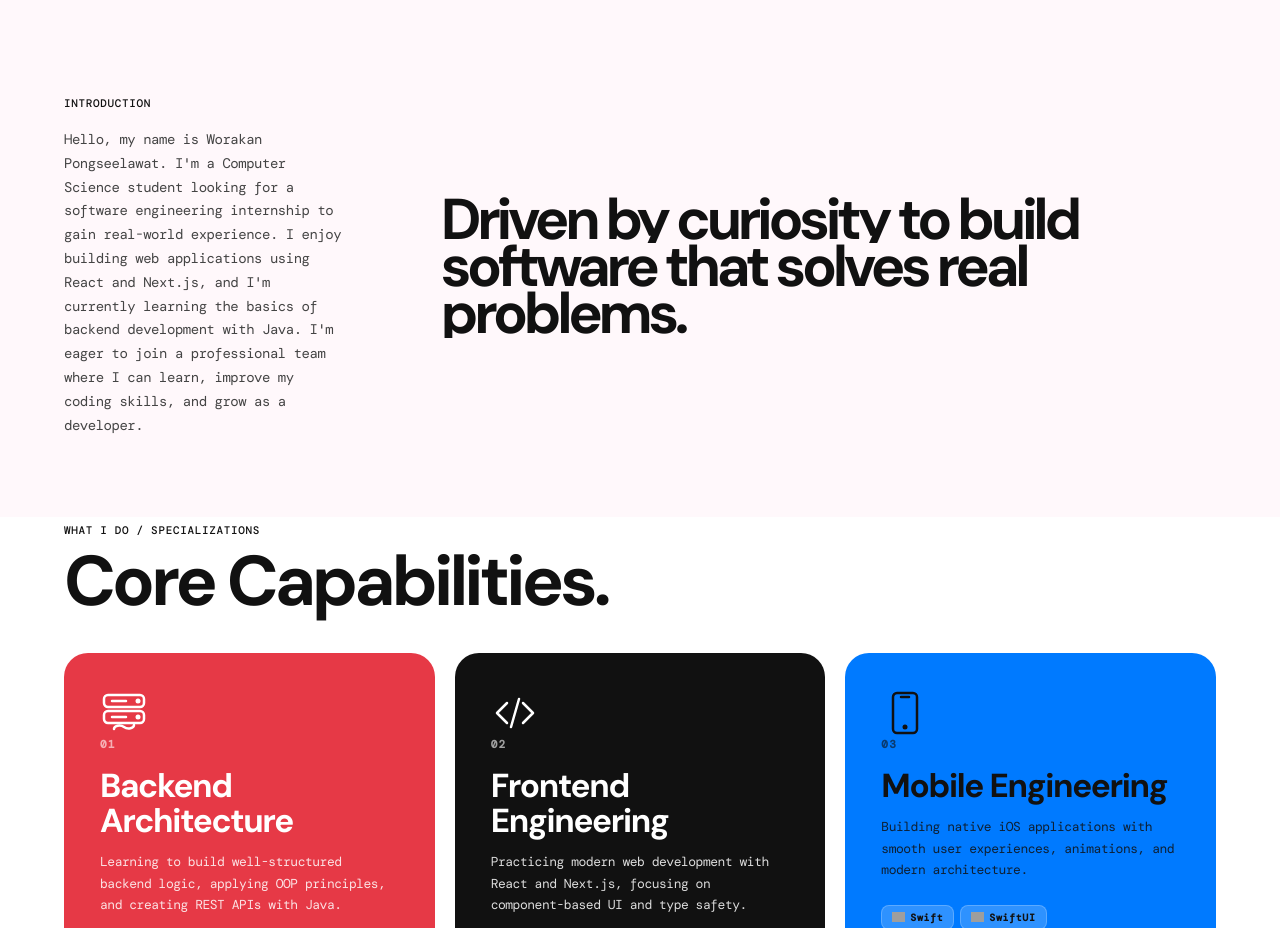
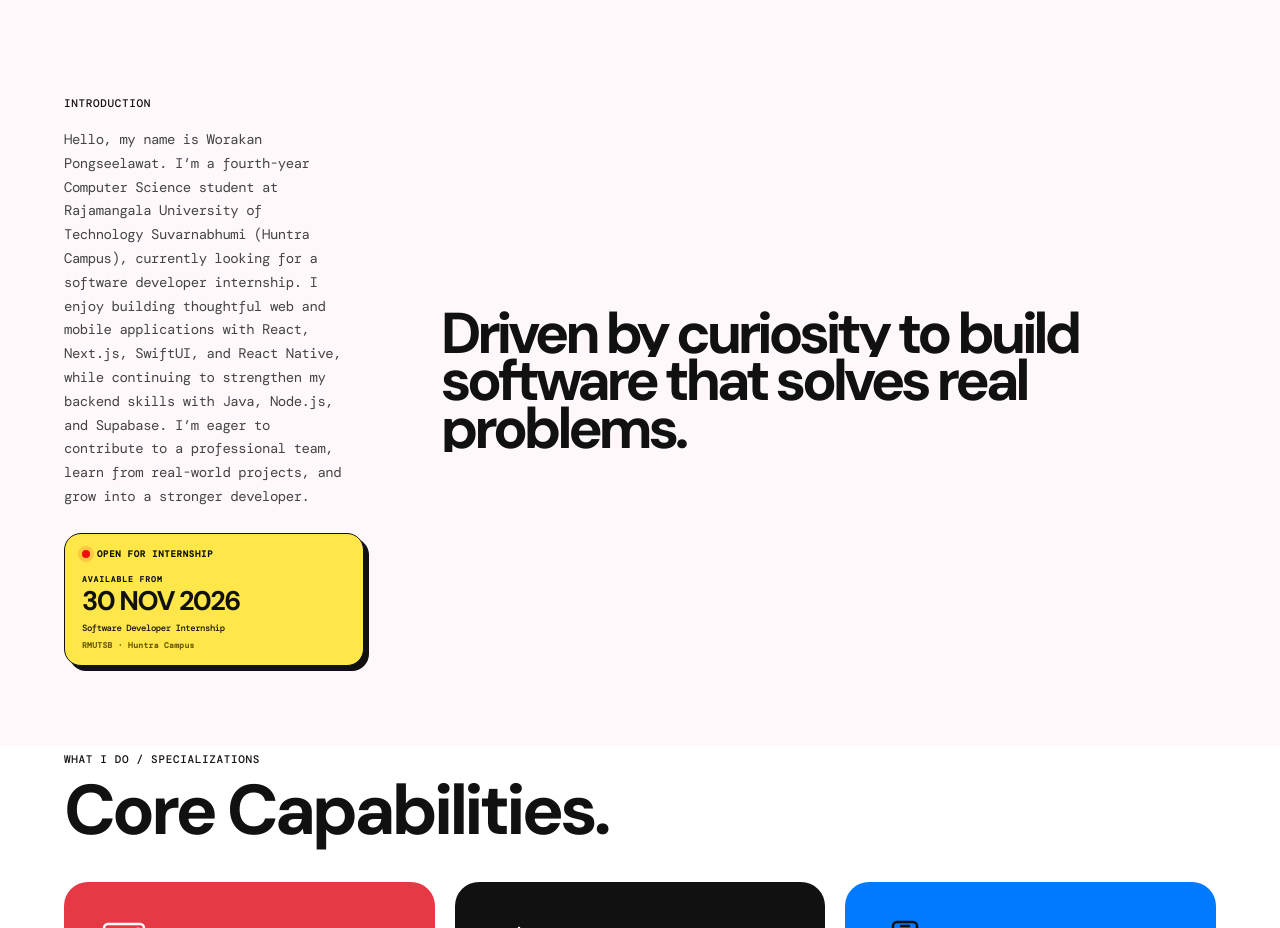
Before and after one commit to omworakarn-maker/Portfolio, a Next.js app: page /about in a window 1280 px wide. Shown: the part 784-1712 px from the top of the page. Built offline with nearby package versions, Linux system fonts and the light colour scheme; grey boxes are pictures that could not be loaded.

Commit message:
Update About page introduction and internship availability

```diff
--- a/app/overrides.css
+++ b/app/overrides.css
@@ -63,6 +63,7 @@
   max-width: 280px;
   margin: 0;
 }
+.intro-availability{width:100%;max-width:300px;margin-top:6px;padding:16px 17px 15px;border:1.5px solid #111;border-radius:17px;background:var(--yellow);box-shadow:5px 5px 0 #111;color:#111;transform:none;transition:background-color .22s var(--smooth),color .22s var(--smooth)}.intro-availability:hover{background:var(--red);color:#fff;transform:none}.intro-availability>span{display:flex;align-items:center;gap:7px;margin-bottom:16px;font:700 9px/1 var(--mono);letter-spacing:.08em}.intro-availability>span i{width:8px;height:8px;border-radius:50%;background:var(--red);box-shadow:0 0 0 4px rgba(242,13,13,.14);transition:background-color .22s,box-shadow .22s}.intro-availability:hover>span i{background:#fff;box-shadow:0 0 0 4px rgba(255,255,255,.22)}.intro-availability>small{display:block;font:700 8px/1 var(--mono);letter-spacing:.12em}.intro-availability>strong{display:block;margin:5px 0 9px;font:800 27px/.95 var(--sans);letter-spacing:-.055em}.intro-availability>b{display:block;font:500 9px/1.35 var(--mono)}.intro-availability>em{display:block;margin-top:5px;color:#6b5b00;font:700 8px/1.3 var(--mono);font-style:normal;letter-spacing:.04em;transition:color .22s}.intro-availability:hover>em{color:#fff}@media(prefers-reduced-motion:reduce){.intro-availability,.intro-availability:hover{transform:none;transition:none}}
 .about-statement-right {
   flex: 1;
 }
--- a/app/site/pages/AboutPage.tsx
+++ b/app/site/pages/AboutPage.tsx
@@ -58,7 +58,14 @@ export function AboutPage() {
         <section className="about-statement">
             <div className="about-statement-left">
                 <span className="micro">INTRODUCTION</span>
-                <p>Hello, my name is Worakan Pongseelawat. I'm a Computer Science student looking for a software engineering internship to gain real-world experience. I enjoy building web applications using React and Next.js, and I'm currently learning the basics of backend development with Java. I'm eager to join a professional team where I can learn, improve my coding skills, and grow as a developer.</p>
+                <p>Hello, my name is Worakan Pongseelawat. I’m a fourth-year Computer Science student at Rajamangala University of Technology Suvarnabhumi (Huntra Campus), currently looking for a software developer internship. I enjoy building thoughtful web and mobile applications with React, Next.js, SwiftUI, and React Native, while continuing to strengthen my backend skills with Java, Node.js, and Supabase. I’m eager to contribute to a professional team, learn from real-world projects, and grow into a stronger developer.</p>
+                <div className="intro-availability" aria-label="Internship availability from 30 November 2026">
+                    <span><i aria-hidden="true" /> OPEN FOR INTERNSHIP</span>
+                    <small>AVAILABLE FROM</small>
+                    <strong>30 NOV 2026</strong>
+                    <b>Software Developer Internship</b>
+                    <em>RMUTSB · Huntra Campus</em>
+                </div>
             </div>
             <div className="about-statement-right">
                 <RevealWords>Driven by curiosity to build software that solves real problems.</RevealWords>
```
